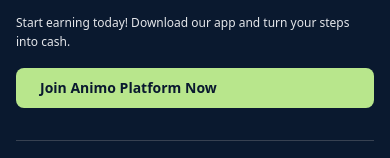
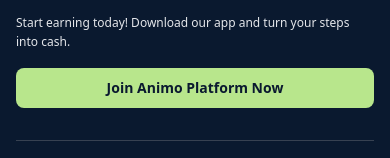
Before and after one commit to BennyInokp/Animo, a Next.js app: page / in a window 390 px wide. Shown: the part 7899-8057 px from the top of the page. Built offline with nearby package versions, Linux system fonts and the light colour scheme.

Commit message:
U1 changes

```diff
--- a/components/Footer.js
+++ b/components/Footer.js
@@ -107,26 +107,12 @@
               Start earning today! Download our app and turn your steps into cash.
             </p>
 
-            {/* <button
-              onClick={handleGetStarted}
-              className='w-full sm:w-auto sm:min-w-[200px] py-2.5 sm:py-3 px-6 bg-[#B8E68C] text-[#0a192f] font-bold text-sm sm:text-base rounded-lg hover:bg-green-400 transition-colors cursor-pointer'
-            >
-              Join Animo Platform Now
-            </button> */}
-{/*
-             <a
-                  href="https://wa.me/2347039985631?text=Hello%2C%20I%20want%20to%20Register%20on%20Animo"
-                  target="_blank"
-                  rel="noopener noreferrer"
-                 className='w-full sm:w-auto sm:min-w-[200px] py-2.5 sm:py-3 px-6 bg-[#B8E68C] text-[#0a192f] font-bold text-sm sm:text-base rounded-lg hover:bg-green-400 transition-colors cursor-pointer'
-                >
-                 Join Animo Platform Now
-                </a> */}
+
 <a
 href="https://wa.me/2347039985631?text=Hello%2C%20I%20want%20to%20Register%20on%20Animo"
   target="_blank"
   rel="noopener noreferrer"
-  className='inline-block w-full sm:w-auto sm:min-w-[200px] py-2.5 sm:py-3 px-6 bg-[#B8E68C] text-[#0a192f] font-bold text-sm sm:text-base rounded-lg hover:bg-green-400 transition-colors cursor-pointer'
+  className='inline-block text-center w-full sm:w-auto sm:min-w-[200px] py-2.5 sm:py-3 px-6 bg-[#B8E68C] text-[#0a192f] font-bold text-sm sm:text-base rounded-lg hover:bg-green-400 transition-colors cursor-pointer'
 >
   Join Animo Platform Now
 </a>
```
Also changed, not shown: components/PricingSection.js (+0 -10 lines).
